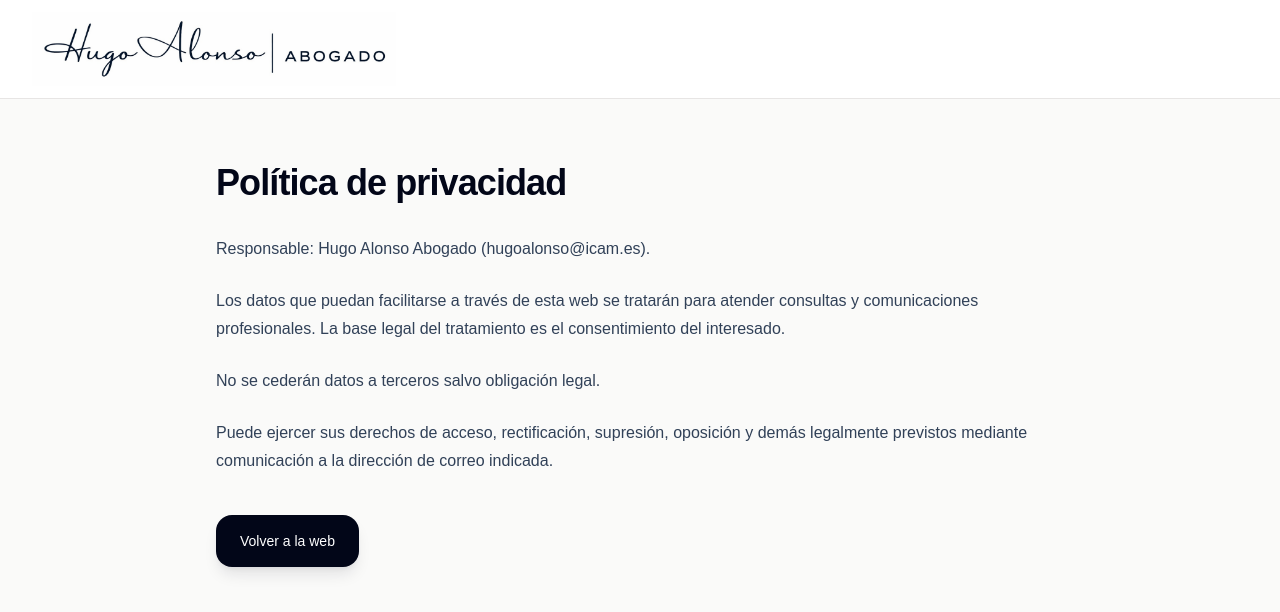
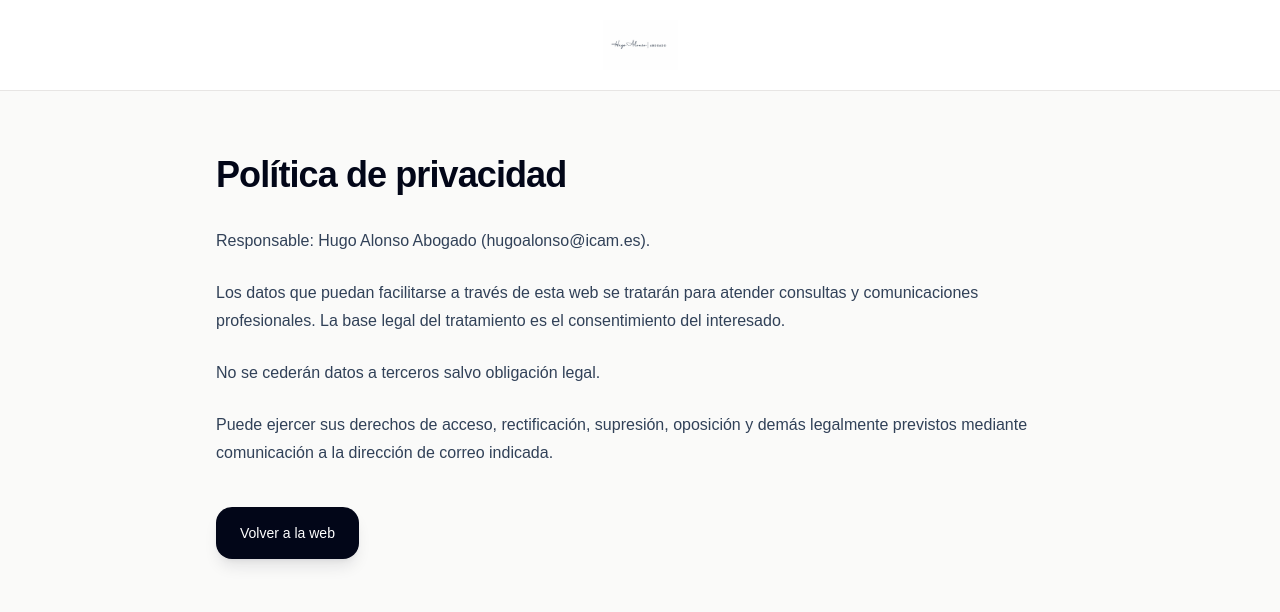
Before and after one commit to HugoAG73/hugo-alonso-web, a Next.js app: page /politica-privacidad in a window 1280 px wide. Shown: the top 612 px of the page. Built offline with nearby package versions, Linux system fonts and the light colour scheme.

Commit message:
Centrar logo páginas legales

```diff
--- a/app/aviso-legal/page.tsx
+++ b/app/aviso-legal/page.tsx
@@ -4,15 +4,15 @@ export default function AvisoLegalPage() {
   return (
     <main className="min-h-screen bg-stone-50 text-slate-900">
       <header className="border-b border-stone-200 bg-white">
-        <div className="mx-auto flex max-w-7xl items-center justify-between px-6 py-3 lg:px-8">
+  <div className="mx-auto flex max-w-7xl items-center justify-center px-6 py-5 lg:px-8">
     <a href="/" aria-label="Ir a la página principal">
       <Image
-              src="/logo-header-cropped.png"
+        src="/logo-header.png"
         alt="Hugo Alonso Abogado"
-              width={1180}
-              height={240}
+        width={260}
+        height={60}
+        className="h-[50px] w-auto"
         priority
-              className="h-[64px] w-auto md:h-[74px]"
       />
     </a>
   </div>
--- a/app/cookies/page.tsx
+++ b/app/cookies/page.tsx
@@ -4,15 +4,15 @@ export default function CookiesPage() {
   return (
     <main className="min-h-screen bg-stone-50 text-slate-900">
       <header className="border-b border-stone-200 bg-white">
-        <div className="mx-auto flex max-w-7xl items-center justify-between px-6 py-3 lg:px-8">
+  <div className="mx-auto flex max-w-7xl items-center justify-center px-6 py-5 lg:px-8">
     <a href="/" aria-label="Ir a la página principal">
       <Image
-              src="/logo-header-cropped.png"
+        src="/logo-header.png"
         alt="Hugo Alonso Abogado"
-              width={1180}
-              height={240}
+        width={260}
+        height={60}
+        className="h-[50px] w-auto"
         priority
-              className="h-[64px] w-auto md:h-[74px]"
       />
     </a>
   </div>
--- a/app/politica-privacidad/page.tsx
+++ b/app/politica-privacidad/page.tsx
@@ -4,15 +4,15 @@ export default function PoliticaPrivacidadPage() {
   return (
     <main className="min-h-screen bg-stone-50 text-slate-900">
       <header className="border-b border-stone-200 bg-white">
-        <div className="mx-auto flex max-w-7xl items-center justify-between px-6 py-3 lg:px-8">
+  <div className="mx-auto flex max-w-7xl items-center justify-center px-6 py-5 lg:px-8">
     <a href="/" aria-label="Ir a la página principal">
       <Image
-              src="/logo-header-cropped.png"
+        src="/logo-header.png"
         alt="Hugo Alonso Abogado"
-              width={1180}
-              height={240}
+        width={260}
+        height={60}
+        className="h-[50px] w-auto"
         priority
-              className="h-[64px] w-auto md:h-[74px]"
       />
     </a>
   </div>
```
Lines whose indentation alone changed are shown as unchanged.
